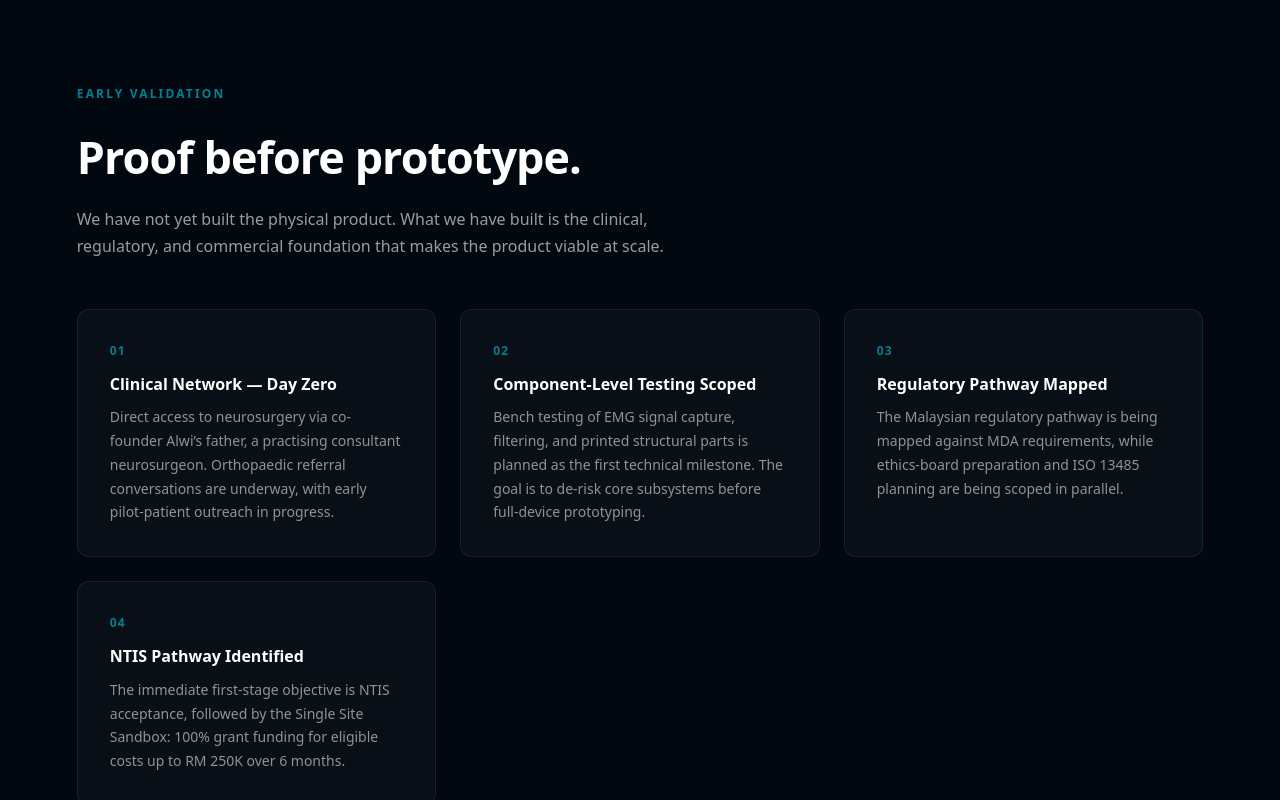
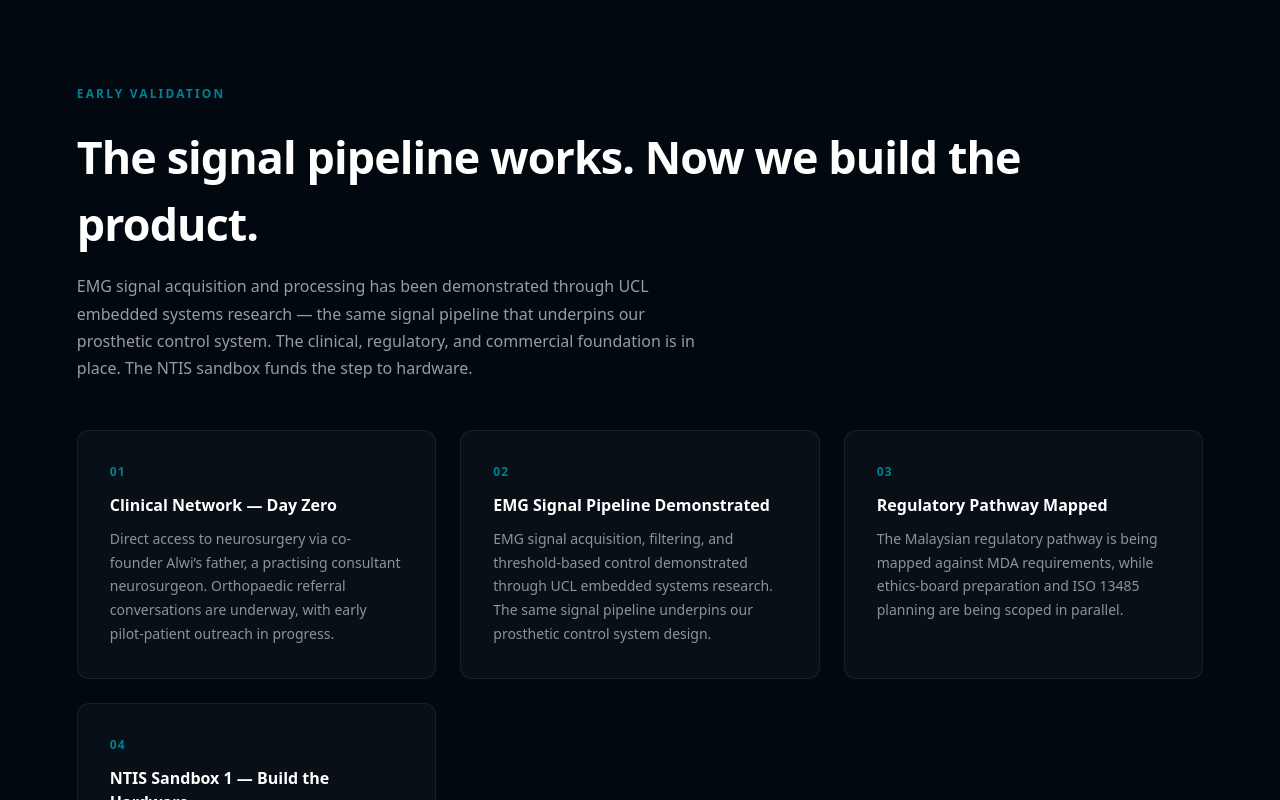
Before and after one commit to TheIronA/bangkit-bionics, a Next.js app: page / in a window 1280 px wide. Shown: the part 8700-9500 px from the top of the page. Built offline with nearby package versions, Linux system fonts and the light colour scheme.

Commit message:
refactor(home): enhance early validation section with updated descriptions for clarity and relevance

```diff
--- a/public/pitch-deck.html
+++ b/public/pitch-deck.html
@@ -1284,11 +1284,11 @@
 <div class="slide">
   <div class="slide-inner">
     <div class="eyebrow">Early Validation</div>
-    <h2 class="section-title">Proof before prototype.</h2>
+    <h2 class="section-title">The signal pipeline works. Now we build the product.</h2>
     <div class="divider"></div>
     <div class="col-split" style="gap:48px; margin-top:10px;">
       <div>
-        <p class="body-text" style="margin-bottom:24px;">We have not yet built the physical product. What we have built is the clinical, regulatory, and commercial foundation that makes the product viable at scale.</p>
+        <p class="body-text" style="margin-bottom:24px;">EMG signal acquisition and processing has been demonstrated through UCL embedded systems research &mdash; the same signal pipeline that underpins our prosthetic control system. The clinical, regulatory, and commercial foundation is in place. The NTIS sandbox funds the step to hardware.</p>
         <div style="display:flex; flex-direction:column; gap:14px;">
           <div class="card" style="padding:18px 22px; border-left:3px solid var(--green);">
             <h3 class="card-title" style="color:var(--green);">Clinical Network</h3>
@@ -1299,12 +1299,12 @@
             <p style="font-size:0.83rem; color:var(--muted);">The Malaysian regulatory pathway is being mapped against MDA requirements, while ethics-board preparation and ISO 13485 planning are being scoped in parallel.</p>
           </div>
           <div class="card" style="padding:18px 22px; border-left:3px solid var(--green);">
-            <h3 class="card-title" style="color:var(--green);">Component-Level Testing Scoped</h3>
-            <p style="font-size:0.83rem; color:var(--muted);">Bench testing of EMG signal capture, filtering, and printed structural parts is planned as the first technical milestone. The goal is to de-risk core subsystems before full-device prototyping.</p>
+            <h3 class="card-title" style="color:var(--green);">EMG Signal Pipeline Demonstrated</h3>
+            <p style="font-size:0.83rem; color:var(--muted);">EMG signal acquisition, filtering, and threshold-based control demonstrated through UCL embedded systems research. The same signal pipeline underpins our prosthetic control system design.</p>
           </div>
           <div class="card" style="padding:18px 22px; border-left:3px solid var(--green);">
-            <h3 class="card-title" style="color:var(--green);">NTIS Pathway Identified</h3>
-            <p style="font-size:0.83rem; color:var(--muted);">The immediate first-stage objective is NTIS acceptance, followed by the Single Site Sandbox: 100% grant funding for eligible costs up to RM 250K over 6 months.</p>
+            <h3 class="card-title" style="color:var(--green);">NTIS Sandbox 1 &mdash; Build the Hardware</h3>
+            <p style="font-size:0.83rem; color:var(--muted);">The sandbox funds what we don&rsquo;t yet have: the integrated physical device. 100% grant funding up to RM 250K for 6 months to build and trial the first prosthetic prototype at a real clinical site.</p>
           </div>
         </div>
       </div>
@@ -1322,7 +1322,7 @@
         <div class="card" style="padding:22px;">
           <h3 class="card-title">Risk Mitigation at Stage 1</h3>
           <ul class="bullet" style="margin-top:10px;">
-            <li>All founders have engineering degrees from UCL</li>
+            <li>Core EMG signal pipeline demonstrated through UCL research — signal acquisition, filtering, and control proven in the lab</li>
             <li>Clinical access removes market discovery risk</li>
             <li>Single-site sandbox scope keeps the first 6 months narrow and executable</li>
             <li>Modular design reduces manufacturing complexity</li>
@@ -1466,13 +1466,13 @@
           <div style="font-size:0.6rem; font-weight:800; letter-spacing:0.12em; color:var(--teal); margin-bottom:3px;">01</div>
           <div style="font-size:0.6rem; font-weight:700; letter-spacing:0.08em; color:var(--teal); opacity:0.75; margin-bottom:6px; text-transform:uppercase;">Year 1</div>
           <div style="font-size:0.82rem; font-weight:700; color:var(--text); margin-bottom:6px;">Validate</div>
-          <p style="font-size:0.7rem; color:var(--muted); line-height:1.45;">Conversations with neurosurgeon network. Identify 10 real patient cases. Confirm unmet need. Zero cost &mdash; pure discovery.</p>
+          <p style="font-size:0.7rem; color:var(--muted); line-height:1.45;">EMG signal pipeline demonstrated through UCL research. Conversations with neurosurgeon network underway. Identify 10 real patient cases. Confirm unmet need.</p>
         </div>
         <div class="card" style="padding:14px 12px; border-top:3px solid var(--teal);">
           <div style="font-size:0.6rem; font-weight:800; letter-spacing:0.12em; color:var(--teal); margin-bottom:3px;">02</div>
           <div style="font-size:0.6rem; font-weight:700; letter-spacing:0.08em; color:var(--teal); opacity:0.75; margin-bottom:6px; text-transform:uppercase;">Year 1</div>
-          <div style="font-size:0.82rem; font-weight:700; color:var(--text); margin-bottom:6px;">Enter NTIS</div>
-          <p style="font-size:0.7rem; color:var(--muted); line-height:1.45;">Secure NTIS acceptance, then apply for the Single Site Sandbox: 100% grant funding up to RM 250K for 6 months of technology, market, and regulatory validation.</p>
+          <div style="font-size:0.82rem; font-weight:700; color:var(--text); margin-bottom:6px;">Enter NTIS Sandbox 1</div>
+          <p style="font-size:0.7rem; color:var(--muted); line-height:1.45;">Apply for NTIS Sandbox 1. Secure acceptance and 100% grant funding up to RM 250K to build and trial an integrated prosthetic prototype in a Malaysian clinical setting.</p>
         </div>
         <div class="card" style="padding:14px 12px; border-top:3px solid var(--teal);">
           <div style="font-size:0.6rem; font-weight:800; letter-spacing:0.12em; color:var(--teal); margin-bottom:3px;">03</div>
--- a/src/app/page.tsx
+++ b/src/app/page.tsx
@@ -581,10 +581,10 @@ export default function Home() {
         <div style={{ maxWidth: 1200, margin: "0 auto" }}>
           <p className="section-label fade-up">Early Validation</p>
           <h2 className="fade-up" style={{ fontFamily: "var(--font-heading)", fontWeight: 700, fontSize: "clamp(1.8rem, 3.5vw, 2.8rem)", letterSpacing: "-0.02em", marginBottom: "1rem" }}>
-            Proof before prototype.
+            The signal pipeline works. Now we build the product.
           </h2>
           <p className="fade-up" style={{ fontSize: "clamp(0.9rem, 1.5vw, 1rem)", color: "var(--white-60)", lineHeight: 1.7, maxWidth: 640, marginBottom: "3rem" }}>
-            We have not yet built the physical product. What we have built is the clinical, regulatory, and commercial foundation that makes the product viable at scale.
+            EMG signal acquisition and processing has been demonstrated through UCL embedded systems research — the same signal pipeline that underpins our prosthetic control system. The clinical, regulatory, and commercial foundation is in place. The NTIS sandbox funds the step to hardware.
           </p>
           <div style={{ display: "grid", gridTemplateColumns: "repeat(auto-fit, minmax(280px, 1fr))", gap: "1.5rem" }}>
             {[
@@ -593,16 +593,16 @@ export default function Home() {
                 desc: "Direct access to neurosurgery via co-founder Alwi\u2019s father, a practising consultant neurosurgeon. Orthopaedic referral conversations are underway, with early pilot-patient outreach in progress.",
               },
               {
-                label: "02", title: "Component-Level Testing Scoped",
-                desc: "Bench testing of EMG signal capture, filtering, and printed structural parts is planned as the first technical milestone. The goal is to de-risk core subsystems before full-device prototyping.",
+                label: "02", title: "EMG Signal Pipeline Demonstrated",
+                desc: "EMG signal acquisition, filtering, and threshold-based control demonstrated through UCL embedded systems research. The same signal pipeline underpins our prosthetic control system design.",
               },
               {
                 label: "03", title: "Regulatory Pathway Mapped",
                 desc: "The Malaysian regulatory pathway is being mapped against MDA requirements, while ethics-board preparation and ISO 13485 planning are being scoped in parallel.",
               },
               {
-                label: "04", title: "NTIS Pathway Identified",
-                desc: "The immediate first-stage objective is NTIS acceptance, followed by the Single Site Sandbox: 100% grant funding for eligible costs up to RM 250K over 6 months.",
+                label: "04", title: "NTIS Sandbox 1 — Build the Hardware",
+                desc: "The sandbox funds what we don\u2019t yet have: the integrated physical device. 100% grant funding up to RM 250K for 6 months to build and trial the first prosthetic prototype at a real clinical site.",
               },
             ].map((item) => (
               <div key={item.label} className="fade-up" style={{ background: "rgba(255,255,255,0.03)", border: "1px solid rgba(255,255,255,0.07)", borderRadius: "12px", padding: "2rem", transition: "border-color 200ms, transform 200ms" }}
@@ -617,7 +617,7 @@ export default function Home() {
           </div>
           <div className="fade-up" style={{ background: "rgba(2,128,144,0.06)", border: "1px solid rgba(2,128,144,0.2)", borderRadius: "12px", padding: "2rem 2.5rem", marginTop: "2rem" }}>
             <p style={{ fontSize: "clamp(0.9rem, 1.5vw, 1rem)", color: "rgba(255,255,255,0.75)", lineHeight: 1.75, maxWidth: 820 }}>
-              <span style={{ fontFamily: "var(--font-heading)", color: "var(--teal)", fontWeight: 600 }}>This NTIS stage is not starting from a blank page.</span>{" "}Clinical access and regulatory planning are already in place. The sandbox funds the first stage of technical validation.
+              <span style={{ fontFamily: "var(--font-heading)", color: "var(--teal)", fontWeight: 600 }}>This NTIS application is not starting from a blank page.</span>{" "}The core EMG signal pipeline has been demonstrated. Clinical access, regulatory planning, and neurosurgeon network are already in place. The sandbox funds the one thing we don&rsquo;t yet have: the physical device.
             </p>
           </div>
         </div>
@@ -722,8 +722,8 @@ export default function Home() {
           </div>
           <div style={{ display: "flex", flexDirection: "column", gap: 0 }}>
             {[
-              { n: "01", year: "Year 1", title: "Validate", desc: "Conversations with neurosurgeon network. Identify 10 real patient cases. Confirm unmet need. Zero cost — pure discovery." },
-              { n: "02", year: "Year 1", title: "Enter NTIS", desc: "Secure NTIS acceptance, then apply for the Single Site Sandbox: 100% grant funding up to RM 250K for 6 months of technology, market, and regulatory validation." },
+              { n: "01", year: "Year 1", title: "Validate", desc: "EMG signal pipeline demonstrated through UCL research. Conversations with neurosurgeon network underway. Identify 10 real patient cases. Confirm unmet need." },
+              { n: "02", year: "Year 1", title: "Enter NTIS Sandbox 1", desc: "Apply for NTIS Sandbox 1. Secure acceptance and 100% grant funding up to RM 250K to build and trial an integrated prosthetic prototype in a Malaysian clinical setting." },
               { n: "03", year: "Year 1–2", title: "Build", desc: "First functional prototype built and deployed into a single-site sandbox environment. Biocompatible. Myoelectric. 3D printed. Provisional patent filed on control system." },
               { n: "04", year: "Year 2", title: "Prove", desc: "Single-site validation complete. MDA classification review, submission planning, and multi-site expansion preparation in parallel." },
               { n: "05", year: "Year 2", title: "Enter UK", desc: "CE Mark process initiated alongside MDA registration. UCL research partnerships and NHS pilot programme. RNOH and Imperial College Healthcare clinical collaboration. Martynas leads UK investor relationships from London. UK proves global credibility — the device built for the hardest market enters the world's most credible one." },
```
